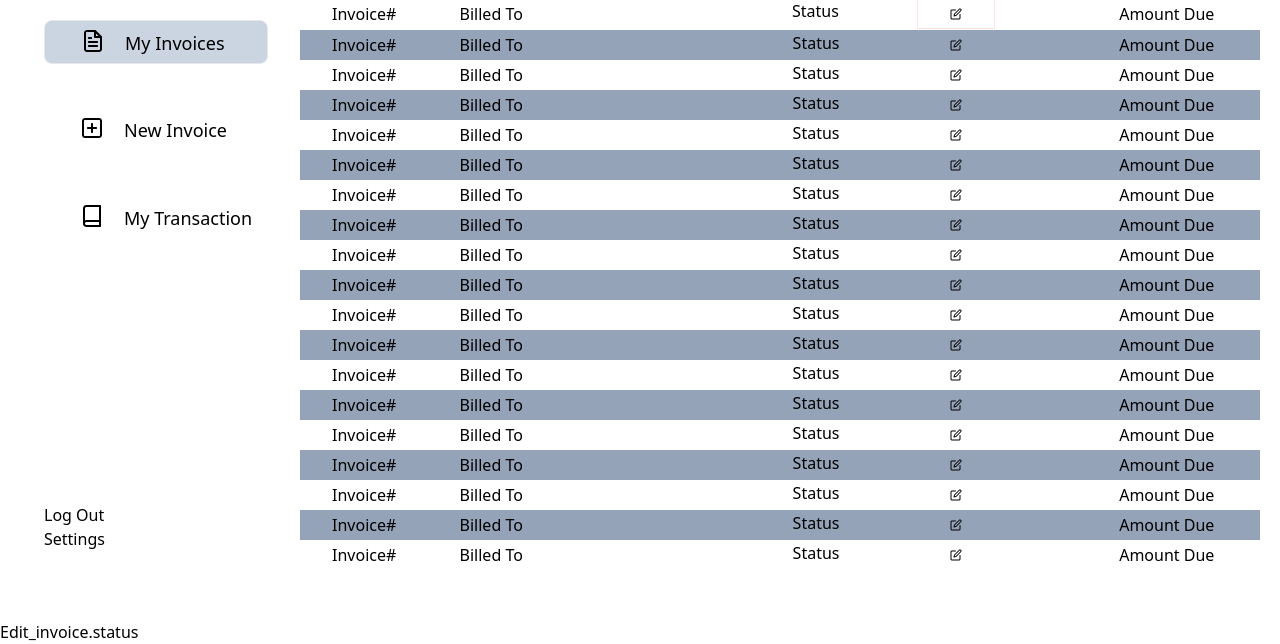
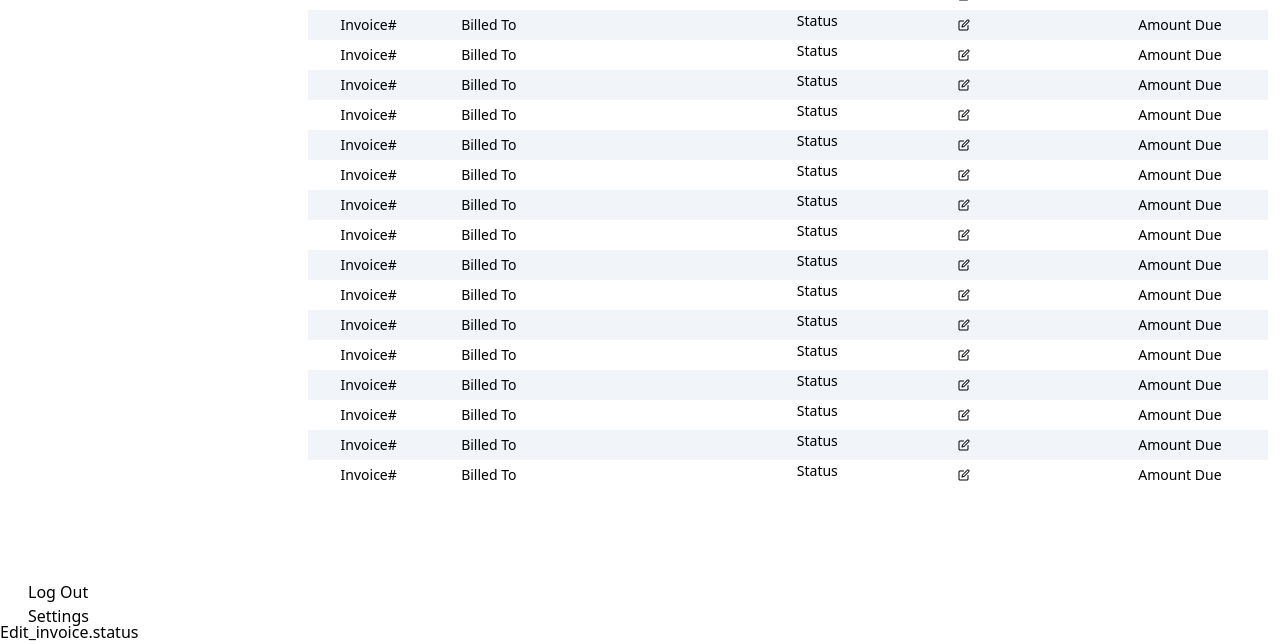
Before and after one commit to nakayizakevina/Distributa, a website: page myinvoice.html in a window 1280 px wide. Shown: the part 180-824 px from the top of the page. Drawn offline with Linux system fonts and the light colour scheme.

Commit message:
have added New_invoie file

```diff
--- a/myinvoice.html
+++ b/myinvoice.html
@@ -7,12 +7,16 @@
     <link href="./output.css" rel="stylesheet">
 </head>
 <body>
+
     <div class="w-screen h-screen flex justify-center relative">
-      <div class="w-full h-full mt-6 flex justify-center">
-         <div class=" w-64 h-5/6  my-10  mx-2   flex flex-col  justify-between">
-             <div class="h-3/5 align-top flex flex-col justify-evenly items-center">
-                 <p class="text-5xl font-bold text-blue">Distributa</p>
-                 <div class="flex  bg-slate-300 rounded-lg border align-middle w-56 h-11 pl-9">
+        <div class=" w-64 h-full flex flex-col mt-2  mr-8 justify-between">
+            <div class="h-2/4 flex flex-col items-center">
+                <p class="text-4xl ml-2 font-bold font-serif text-blue">
+                    Distributa
+
+                </p>
+                <div class=" mt-2">
+                    <div class="flex  bg-slate-300  rounded-lg border align-middle w-56 h-11 pl-9  ">
                         <img class="w-fit h-fit pt-2" src="./img/file-text 1.png"alt="file">
                         <p class="ml-5 pt-2 font-sans text-lg">My Invoices</p>
                    </div>
@@ -22,23 +26,24 @@
                    </div>
                    <div class="flex align-middle w-56 h-11 pl-9">
                         <img class="w-fit h-fit pt-2" src="./img/book.png"alt="book">
-                     <p class="ml-5 pt-2 font-sans text-lg">My Transaction</p>
+                        <p class="ml-5 pt-2 font-sans text-lg">My Transactions</p>
                    </div>
+                </div>
+
             </div>
             <div class="ml-4">
                  <p>Log Out <br> Settings</p>
             </div>
 
         </div>
-            <div class="w-9/12 h-5/6 mt-10 ml-2 ">
-                <p class="text-5xl font-bold">My Invoices</p>
+        <div class="w-9/12 h-auto mt-2 ml-2 flex flex-col justify-end">
+            <p class="text-5xl font-semibold">My Invoices</p>
                 <div class="w-full flex justify-end">
                     <button class="bg-blue text-white w-40 h-10">Create New Invoices</button>
                 </div>
-                <div class="h-[calc(90%)] w-full overflow overflow-y-scroll">
-                    <table class="w-full text-center">
-                        <thead>
-                          <tr class="bo">
+                <div class="h-[calc(90%)] w-full">
+                    <table class="w-full text-center text-sm mt-10 ">
+                          <tr class=" border-b-2">
                              <th>Invoice#</th>
                              <th>Billed To</th>
                              <th>Status</th>
@@ -49,162 +54,103 @@
                             <tr>
                               <td>Invoice#</td>
                               <td>Billed To</td>
-                              <td class="flex pl-40 justify-evenly">  Status <img id="trinker" class="w-fit h-fit px-8 py-2 flex hover:bg-slate-600 hover:cursor-pointer border border-red-100" src="./img/edit.png" alt="edit"></td>
+                              <td class="flex pl-40 justify-evenly">  Status <img id="trinker" class="w-fit h-fit px-8 py-2 flex" src="./img/edit.png" alt="edit"></td>
                               <td>Amount Due</td>
                             </tr>
-                            <tr class="bg-slate-400">
+                            <tr class="bg-slate-100">
                                 <td>Invoice#</td>
                                 <td>Billed To</td>
-                                <td class="flex  pl-40 justify-evenly">Status <img id="trinker" class="w-fit h-fit px-8 py-2 flex hover:bg-slate-600 hover:cursor-pointer"  src="./img/edit.png" alt="edit"> </td>
+                                <td class="flex  pl-40 justify-evenly">Status <img  class="w-fit h-fit px-8 py-2 flex"  src="./img/edit.png" alt="edit"> </td>
                                 <td>Amount Due</td>
                             </tr>
                             <tr>
                                 <td>Invoice#</td>
                                 <td>Billed To</td>
-                                <td class="flex  pl-40 justify-evenly">Status <img id="trinker" class="w-fit h-fit px-8 py-2" src="./img/edit.png" alt="edit"> </td>
+                                <td class="flex  pl-40 justify-evenly">Status <img  class="w-fit h-fit px-8 py-2" src="./img/edit.png" alt="edit"> </td>
                                 <td>Amount Due</td>
                             </tr>
-                            <tr class="bg-slate-400">
+                            <tr class="bg-slate-100">
                                 <td>Invoice#</td>
                                 <td>Billed To</td>
-                                <td class="flex  pl-40 justify-evenly">Status  <img id="trinker"  class="w-fit h-fit px-8 py-2" src="./img/edit.png" alt="edit"></td>
+                                <td class="flex  pl-40 justify-evenly">Status  <img   class="w-fit h-fit px-8 py-2" src="./img/edit.png" alt="edit"></td>
                                 <td>Amount Due</td>
                             </tr>
                             <tr>
                                 <td>Invoice#</td>
                                 <td>Billed To</td>
-                                <td class="flex  pl-40 justify-evenly">Status  <img id="trinker" class="w-fit h-fit px-8 py-2"  src="./img/edit.png" alt="edit"></td>
+                                <td class="flex  pl-40 justify-evenly">Status  <img  class="w-fit h-fit px-8 py-2"  src="./img/edit.png" alt="edit"></td>
                                 <td>Amount Due</td>
                             </tr>
-                            <tr class="bg-slate-400">
+                            <tr class="bg-slate-100">
                                 <td>Invoice#</td>
                                 <td>Billed To</td>
-                                <td class="flex   pl-40 justify-evenly">Status <img id="trinker" class="w-fit h-fit px-8 py-2" src="./img/edit.png" alt="edit"> </td>
+                                <td class="flex   pl-40 justify-evenly">Status <img  class="w-fit h-fit px-8 py-2" src="./img/edit.png" alt="edit"> </td>
                                 <td>Amount Due</td>
                             </tr>
                             <tr>
                                 <td>Invoice#</td>
                                 <td>Billed To</td>
-                                <td class="flex   pl-40 justify-evenly">Status  <img id="trinker" class="w-fit h-fit px-8 py-2"  src="./img/edit.png" alt="edit"></td>
+                                <td class="flex   pl-40 justify-evenly">Status  <img  class="w-fit h-fit px-8 py-2"  src="./img/edit.png" alt="edit"></td>
                                 <td>Amount Due</td>
                             </tr>
-                            <tr class="bg-slate-400">
+                            <tr class="bg-slate-100">
                                 <td>Invoice#</td>
                                 <td>Billed To</td>
-                                <td class="flex   pl-40 justify-evenly">Status <img id="trinker" class="w-fit h-fit px-8 py-2" src="./img/edit.png" alt="edit"></td>
+                                <td class="flex   pl-40 justify-evenly">Status <img  class="w-fit h-fit px-8 py-2" src="./img/edit.png" alt="edit"></td>
                                 <td>Amount Due</td>
                             </tr>
                             <tr>
                                 <td>Invoice#</td>
                                 <td>Billed To</td>
-                                <td class="flex  pl-40 justify-evenly">Status <img  id="trinker" class="w-fit h-fit px-8 py-2 " src="./img/edit.png" alt="edit"> </td>
+                                <td class="flex  pl-40 justify-evenly">Status <img  class="w-fit h-fit px-8 py-2 " src="./img/edit.png" alt="edit"> </td>
                                 <td>Amount Due</td>
                             </tr>
-                            <tr class="bg-slate-400">
+                            <tr class="bg-slate-100">
                                 <td>Invoice#</td>
                                 <td>Billed To</td>
-                                <td class="flex  pl-40 justify-evenly">Status <img id="trinker" class="w-fit h-fit px-8 py-2"  src="./img/edit.png" alt="edit"></td>
+                                <td class="flex  pl-40 justify-evenly">Status <img  class="w-fit h-fit px-8 py-2"  src="./img/edit.png" alt="edit"></td>
                                 <td>Amount Due</td>
                             </tr>
                             <tr>
                                 <td>Invoice#</td>
                                 <td>Billed To</td>
-                                <td class="flex  pl-40 justify-evenly">Status<img id="trinker" class="w-fit h-fit px-8 py-2" src="./img/edit.png" alt="edit"></td>
+                                <td class="flex  pl-40 justify-evenly">Status<img  class="w-fit h-fit px-8 py-2" src="./img/edit.png" alt="edit"></td>
                                 <td>Amount Due</td>
                             </tr>
-                            <tr class="bg-slate-400">
+                            <tr class="bg-slate-100">
                                 <td>Invoice#</td>
                                 <td>Billed To</td>
-                                <td class="flex  pl-40 justify-evenly">Status <img id="trinker" class="w-fit h-fit px-8 py-2"  src="./img/edit.png" alt="edit"> </td>
+                                <td class="flex  pl-40 justify-evenly">Status <img  class="w-fit h-fit px-8 py-2"  src="./img/edit.png" alt="edit"> </td>
                                 <td>Amount Due</td>
                             </tr>
                             <tr>
                                 <td>Invoice#</td>
                                 <td>Billed To</td>
-                                <td class="flex   pl-40 justify-evenly">Status<img id="trinker"  class="w-fit h-fit px-8 py-2" src="./img/edit.png" alt="edit"></td>
+                                <td class="flex   pl-40 justify-evenly">Status<img   class="w-fit h-fit px-8 py-2" src="./img/edit.png" alt="edit"></td>
                                 <td>Amount Due</td>
                             </tr>
-                            <tr class="bg-slate-400">
+                            <tr class="bg-slate-100">
                                 <td>Invoice#</td>
                                 <td>Billed To</td>
-                                <td class="flex  pl-40 justify-evenly">Status  <img id="trinker" class="w-fit h-fit px-8 py-2" src="./img/edit.png" alt="edit"></td>
+                                <td class="flex  pl-40 justify-evenly">Status  <img  class="w-fit h-fit px-8 py-2" src="./img/edit.png" alt="edit"></td>
                                 <td>Amount Due</td>
                             </tr>
                             <tr>
                                 <td>Invoice#</td>
                                 <td>Billed To</td>
-                                <td class="flex  pl-40 justify-evenly">Status <img id="trinker" class="w-fit h-fit px-8 py-2 " src="./img/edit.png" alt="edit"></td>
+                                <td class="flex  pl-40 justify-evenly">Status <img  class="w-fit h-fit px-8 py-2 " src="./img/edit.png" alt="edit"></td>
                                 <td>Amount Due</td>
                             </tr>
-                            <tr class="bg-slate-400">
+                            <tr class="bg-slate-100">
                                 <td>Invoice#</td>
                                 <td>Billed To</td>
-                                <td class="flex  pl-40 justify-evenly">Status <img id="trinker" class="w-fit h-fit px-8 py-2 " src="./img/edit.png" alt="edit"></td>
+                                <td class="flex  pl-40 justify-evenly">Status <img  class="w-fit h-fit px-8 py-2 " src="./img/edit.png" alt="edit"></td>
                                 <td>Amount Due</td>
                             </tr>
                             <tr>
                                 <td>Invoice#</td>
                                 <td>Billed To</td>
-                                <td class="flex  pl-40 justify-evenly">Status<img id="trinker" class="w-fit h-fit px-8 py-2"  src="./img/edit.png" alt="edit"></td>
-                                <td>Amount Due</td>
-                            </tr>
-                            <tr class="bg-slate-400">
-                                <td>Invoice#</td>
-                                <td>Billed To</td>
-                                <td class="flex  pl-40 justify-evenly">Status<img id="trinker" class="w-fit h-fit px-8 py-2"  src="./img/edit.png" alt="edit"></td>
-                                <td>Amount Due</td>
-                            </tr><tr>
-                                <td>Invoice#</td>
-                                <td>Billed To</td>
-                                <td class="flex  pl-40 justify-evenly">Status<img id="trinker" class="w-fit h-fit px-8 py-2"  src="./img/edit.png" alt="edit"></td>
-                                <td>Amount Due</td>
-                            </tr>
-                            <tr>
-                                <td>Invoice#</td>
-                                <td>Billed To</td>
-                                <td class="flex  pl-40 justify-evenly">Status<img id="edit" class="w-fit h-fit px-8 py-2"  src="./img/edit.png" alt="edit"></td>
-                                <td>Amount Due</td>
-                            </tr>
-                            <tr>
-                                <td>Invoice#</td>
-                                <td>Billed To</td>
-                                <td class="flex  pl-40 justify-evenly">Status<img id="edit" class="w-fit h-fit px-8 py-2"  src="./img/edit.png" alt="edit"></td>
-                                <td>Amount Due</td>
-                            </tr>
-                            <tr>
-                                <td>Invoice#</td>
-                                <td>Billed To</td>
-                                <td class="flex  pl-40 justify-evenly">Status<img id="edit" class="w-fit h-fit px-8 py-2"  src="./img/edit.png" alt="edit"></td>
-                                <td>Amount Due</td>
-                            </tr>
-                            <tr>
-                                <td>Invoice#</td>
-                                <td>Billed To</td>
-                                <td class="flex  pl-40 justify-evenly">Status<img id="edit" class=" w-fit h-fit px-8 py-2"  src="./img/edit.png" alt="edit"></td>
-                                <td>Amount Due</td>
-                            </tr>
-                            <tr>
-                                <td>Invoice#</td>
-                                <td>Billed To</td>
-                                <td class="flex  pl-40 justify-evenly">Status<img id="edit" class="w-fit h-fit px-8 py-2"  src="./img/edit.png" alt="edit"></td>
-                                <td>Amount Due</td>
-                            </tr>
-                            <tr>
-                                <td>Invoice#</td>
-                                <td>Billed To</td>
-                                <td class="flex  pl-40 justify-evenly">Status<img id="edit" class="w-fit h-fit px-8 py-2"  src="./img/edit.png" alt="edit"></td>
-                                <td>Amount Due</td>
-                            </tr>
-                            <tr>
-                                <td>Invoice#</td>
-                                <td>Billed To</td>
-                                <td class="flex  pl-40 justify-evenly">Status<img id="edit" class="w-fit h-fit px-8 py-2"  src="./img/edit.png" alt="edit"></td>
-                                <td>Amount Due</td>
-                            </tr>
-                            <tr>
-                                <td>Invoice#</td>
-                                <td>Billed To</td>
-                                <td class="flex  pl-40 justify-evenly">Status<img id="edit" class="w-fit h-fit px-8 py-2"  src="./img/edit.png" alt="edit"></td>
+                                <td class="flex  pl-40 justify-evenly">Status<img  class="w-fit h-fit px-8 py-2"  src="./img/edit.png" alt="edit"></td>
                                 <td>Amount Due</td>
                             </tr>
                         </tbody>
@@ -229,7 +175,7 @@
             </div>
 
         </div>
-    </div>
+
     <!--Modal box-->
     <!-- <div id="modal" class="w-screen h-screen   z-10  bg-black bg-opacity-25  justify-center"> -->
 
@@ -242,7 +188,8 @@
             console.log("here");
             // console.log(modal)
             // c
-            console.log(modal.classList.remove("hidden"))
+            // console.log(modal.classList.remove("hidden"))
+            modal.classList.remove("hidden")
             window.onclick = function(event) {
            if (event.target == modal) {
            modal.style.display = "block";
--- a/tailwind.config.js
+++ b/tailwind.config.js
@@ -5,6 +5,8 @@ module.exports = {
 		extend: {
 			colors: {
 				blue: "#0d6efd",
+				grey: "#fafafa",
+				gray: "#b8b8b8",
 			},
 		},
 	},
```
Also changed, not shown: New_Invoice.html (added, +81 -0 lines), index.html (+5 -4 lines), output.css. Lines whose indentation alone changed are shown as unchanged.
